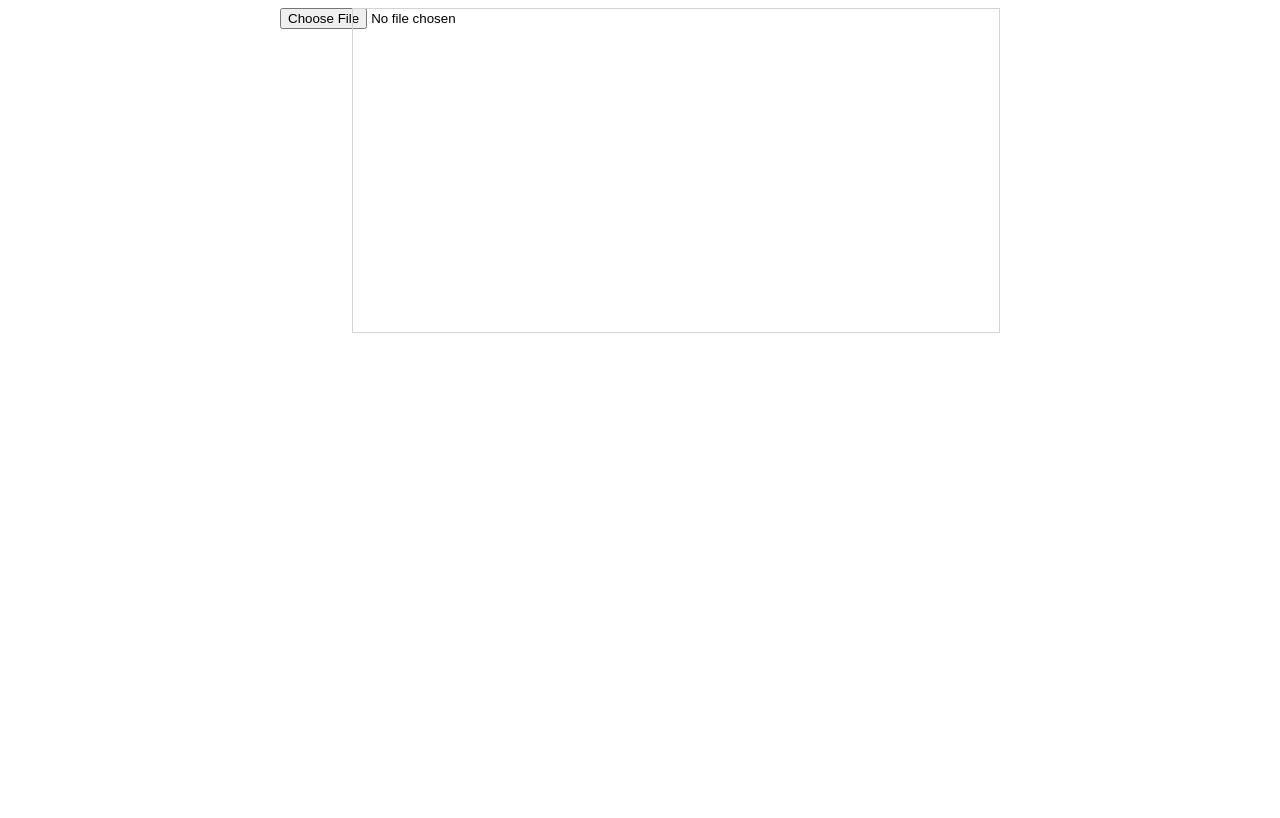
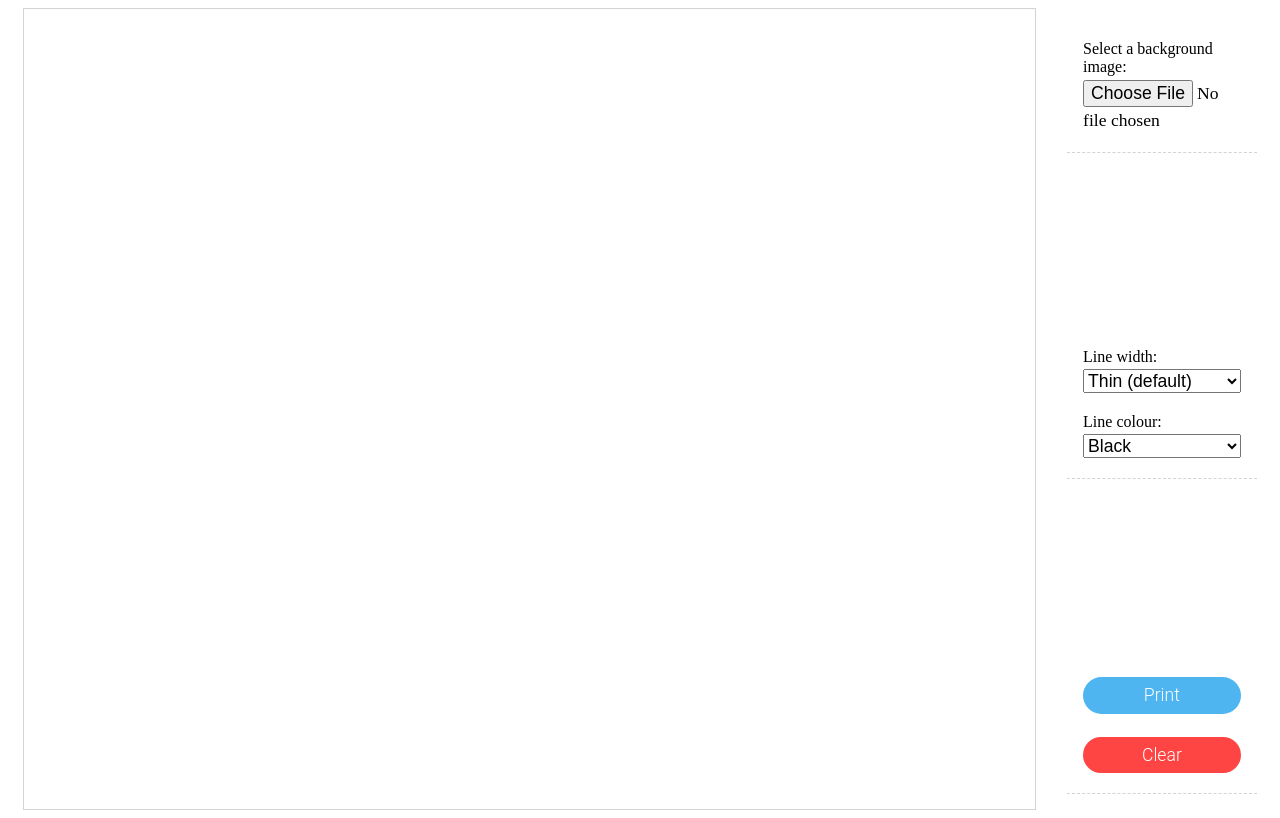
Before and after one commit to domhnall/draw, a plain HTML site: page index.html in a window 1280 px wide. Drawn offline with Linux system fonts and the light colour scheme.

Commit message:
Styling toolbar and refactor image logic into separate file

```diff
--- a/css/styles.css
+++ b/css/styles.css
@@ -1,16 +1,74 @@
 #tool_wrapper{
   display: flex;
-  flex-direction: row;
+  flex-direction: row-reverse;
   justify-content: space-around;
-  align-items: start;
-  width: 90vh;
-  height: 90vh;
-  margin: auto;
+  align-items: stretch;
+  width: 100%;
 }
 #control_panel {
-  width: 10%;
+  width: 15%;
 }
 #draw_panel {
-  width: 90%;
   border: 1px solid lightgray;
+  width: 80%;
+  height: 100vh;
 }
+
+button, input[type=file] {
+  all: unset;
+}
+
+.btn {
+  display: inline-block;
+  padding: 0.3em 1.2em;
+  margin: 0 0.3em 0.3em 0;
+  border-radius: 2em;
+  box-sizing: border-box;
+  text-decoration: none;
+  font-family: 'Roboto', sans-serif;
+  font-weight: 300;
+  color: #FFFFFF;
+  background-color: #4EB5F1;
+  text-align: center;
+  transition: all 0.2s;
+}
+.btn:hover {
+  background-color: #4095C6;
+  cursor: pointer;
+}
+@media all and (max-width: 30em) {
+  .btn {
+    display: block;
+    margin: 0.2em auto;
+  }
+}
+.btn-danger {
+  background-color: #FF4444;
+}
+.btn-danger:hover {
+  background-color: #FF9999;
+}
+
+#control_panel {
+  display: flex;
+  flex-direction: column;
+  justify-content: space-between;
+  align-items: stretch;
+}
+.control_panel_section {
+  margin: 1em 0;
+  border-bottom: 1px dashed lightgrey;
+}
+
+.control_option {
+  margin: 1em;
+  display: flex;
+  flex-direction: column;
+}
+
+.control_option select, .control_option input, .control_option button {
+  width: 100%;
+  line-height: 1.5;
+  font-size: 110%;
+  margin: 0.2em auto;
+}
--- a/index.html
+++ b/index.html
@@ -22,13 +22,57 @@
   </head>
 
   <body>
-    <!-- your content here... -->
     <div id="tool_wrapper">
       <div id="control_panel">
-        <input type="file" id="image_upload" accept = "image/*">
+        <div class="control_panel_section">
+          <div class="control_option">
+            <label>
+              <div>Select a background image:</div>
+              <input type="file" id="image_upload" accept="image/*">
+            </label>
+          </div>
+        </div>
+
+        <div class="control_panel_section">
+          <div class="control_option">
+            <label>
+              <div>Line width:</div>
+              <select name="line_width" id="line_width">
+                <option value="1">Thin (default)</option>
+                <option value="2">Normal</option>
+                <option value="5">Thick</option>
+                <option value="10">Very thick</option>
+              </select>
+            </label>
+          </div>
+
+          <div class="control_option">
+            <label>
+              <div>Line colour:</div>
+              <select name="line_colour" id="line_colour">
+                <option value="black">Black</option>
+                <option value="white">White</option>
+                <option value="red">Red</option>
+                <option value="green">Green</option>
+                <option value="blue">Blue</option>
+              </select>
+            </label>
+          </div>
+        </div>
+
+        <div class="control_panel_section">
+          <div class="control_option">
+            <button class="btn" id="print">Print</button>
+          </div>
+
+          <div class="control_option">
+            <button class="btn btn-danger" id="reset">Clear</button>
+          </div>
+        </div>
       </div>
       <canvas id="draw_panel"></canvas>
     </div>
+    <script src="js/image.js"></script>
     <script src="js/draw.js"></script>
   </body>
 </html>
--- a/js/draw.js
+++ b/js/draw.js
@@ -1,5 +1,27 @@
-const CANVAS = (function(c){
-  const throttle = function(func, wait = 100) {
+const DRAW = (function(d){
+  class Point {
+    constructor(x, y, canvas) {
+      this.x = x;
+      this.y = y;
+      this.canvas = canvas;
+      this.css_width = window.getComputedStyle(DRAW.canvas, null)
+        .getPropertyValue("width")
+        .replace(/px$/, '');
+      this.css_height = window.getComputedStyle(DRAW.canvas, null)
+        .getPropertyValue("height")
+        .replace(/px$/, '');
+    }
+
+    get canvas_x(){
+      return (this.x - this.canvas.offsetLeft)*this.canvas.width/this.css_width;
+    }
+
+    get canvas_y(){
+      return (this.y - this.canvas.offsetTop)*this.canvas.height/this.css_height;
+    }
+  };
+
+  const throttle = function(func, wait = 50) {
     let timer = null;
     return function(...args) {
       if (timer === null) {
@@ -11,69 +33,110 @@ const CANVAS = (function(c){
     };
   };
 
-  c.canvas = null;
-  c.ctx = null;
 
-  c.init = function(){
-    let x = null,
-        y = null,
-        clicking = false;
+  const init_style_button_handlers = function(){
+    const $line_width_btn = document.getElementById("line_width"),
+      $line_colour_btn = document.getElementById("line_colour"),
+      $reset_btn = document.getElementById("reset");
 
-    c.canvas = document.getElementById("draw_panel");
-    c.ctx = this.canvas.getContext('2d');
-    c.offset_x = c.canvas.offsetTop;
-    c.offset_y = c.canvas.offsetLeft;
+    $line_width_btn.addEventListener("change", function(e){
+      d.ctx.lineWidth = e.target.value;
+    });
+    $line_colour_btn.addEventListener("change", function(e){
+      d.ctx.strokeStyle = e.target.value;
+    });
+    $reset_btn.addEventListener("click", function(e){
+      if(confirm("This will completely clear your work on the canvas. You cannot undo. Are you sure?")){
+        d.ctx.clearRect(0, 0, d.canvas.width, d.canvas.height);
+        if(d.img_input){
+          d.img_input.value = null;
+        }
+      }
+    });
+  };
 
+  const line_to = function(point){
+    d.ctx.lineTo(point.canvas_x, point.canvas_y);
+    d.ctx.stroke();
+  };
+
+  const move_to = function(point){
+    d.ctx.moveTo(point.canvas_x, point.canvas_y);
+    d.ctx.beginPath();
+  };
+
+  const init_canvas_handlers = function() {
+    let p = new Point(0, 0, d.canvas),
+      clicking = false;
 
     // Handling touch events
-    c.canvas.addEventListener('touchstart', function(event){
+    d.canvas.addEventListener('touchstart', function(event){
       event.preventDefault();
       if (event.targetTouches.length == 1) {
         const touch = event.targetTouches[0];
-        x = touch.pageX;
-        y = touch.pageY;
-        c.ctx.moveTo(x,y);
+        p.x = touch.pageX;
+        p.y = touch.pageY;
+        move_to(p);
       }
     }, false);
 
-    c.canvas.addEventListener('touchmove', throttle(function(event){
+    d.canvas.addEventListener('touchmove', throttle(function(event){
       event.preventDefault();
       if (event.targetTouches.length == 1) {
         const touch = event.targetTouches[0];
-        c.ctx.lineTo(touch.pageX,touch.pageY);
-        c.ctx.stroke();
-        x = touch.pageX;
-        y = touch.pageY;
+        p.x = touch.pageX;
+        p.y = touch.pageY;
+        line_to(p);
       }
     }, 50), false);
 
     // Handling mouse events
-    c.canvas.addEventListener('mousedown', function(event){
+    d.canvas.addEventListener('mousedown', function(event){
       event.preventDefault();
       clicking = true;
-      x = event.pageX;
-      y = event.pageY;
-      c.ctx.moveTo(x,y);
+      p.x = event.pageX;
+      p.y = event.pageY;
+      move_to(p);
     }, false);
 
-    c.canvas.addEventListener('mousemove', throttle(function(event){
+    d.canvas.addEventListener('mousemove', throttle(function(event){
       event.preventDefault();
       if(!clicking){
         return;
       }
-      c.ctx.lineTo(event.pageX, event.pageY);
-      c.ctx.stroke();
-      x = event.pageX;
-      y = event.pageY;
+      p.x = event.pageX;
+      p.y = event.pageY;
+      line_to(p);
     }, 50), false);
 
-    c.canvas.addEventListener('mouseup', function(event){
+    d.canvas.addEventListener('mouseup', function(event){
       event.preventDefault();
       clicking = false;
     });
   };
 
-  return c;
+  d.canvas = null;
+  d.ctx = null;
+
+  d.init = function(canvas_id){
+    // Initialize canvas size
+    d.canvas = document.getElementById(canvas_id);
+    d.canvas.width = window.getComputedStyle(d.canvas, null)
+      .getPropertyValue("width")
+      .replace(/px$/, '');
+    d.canvas.height = window.getComputedStyle(d.canvas, null)
+      .getPropertyValue("height")
+      .replace(/px$/, '');
+    d.ctx = this.canvas.getContext('2d');
+
+    init_canvas_handlers();
+    init_style_button_handlers();
+  };
+
+  return d;
 })({});
 
-CANVAS.init();
+document.addEventListener("DOMContentLoaded", function(){
+  DRAW.init("draw_panel");
+  IMAGE.init(DRAW.ctx);
+});
--- /dev/null
+++ b/js/image.js
@@ -0,0 +1,58 @@
+const IMAGE = (function(i){
+  let canvas = null,
+    ctx = null,
+    img_input = null,
+    print_button = null;
+
+  i.init = function(ctx){
+    ctx = ctx;
+    canvas = ctx.canvas;
+    i.init_file_upload_handlers();
+    i.init_print_button();
+  };
+
+  i.init_print_button = function(){
+    print_button = document.getElementById("print");
+    print_button.addEventListener("click", function(e){
+      const win=window.open();
+      win.document.write("<br><img src='" + canvas.toDataURL("image/jpeg", 0.75) +"'/>");
+      win.print();
+      win.location.reload();
+    });
+  };
+
+  const draw_image_to_canvas = function(image, context){
+    const canvas = context.canvas,
+      horizontal_ratio = canvas.width/image.width,
+      vertical_ratio = canvas.height/image.height,
+      ratio = Math.min(horizontal_ratio, vertical_ratio),
+      horizontal_offset = ( canvas.width - image.width*ratio ) / 2,
+      vertical_offset = ( canvas.height - image.height*ratio ) / 2;
+
+    context.drawImage(image, 0, 0, image.width, image.height,
+      horizontal_offset, vertical_offset, image.width*ratio, image.height*ratio);
+  };
+
+  i.init_file_upload_handlers = function(){
+    img_input = document.getElementById("image_upload");
+    img_input.addEventListener('change', function(e) {
+      if(e.target.files) {
+        const reader = new FileReader();
+        reader.readAsDataURL(e.target.files[0]);
+        reader.onloadend = function (e) {
+          const my_image = new Image();
+          my_image.src = e.target.result;
+          my_image.onload = function() {
+            const orig_composite_op = ctx.globalCompositeOperation;
+            ctx.globalCompositeOperation = 'destination-over';
+            ctx.beginPath();
+            draw_image_to_canvas(my_image, ctx);
+            ctx.globalCompositeOperation = orig_composite_op;
+          }
+        }
+      }
+    });
+  };
+
+  return i;
+})({});
```
